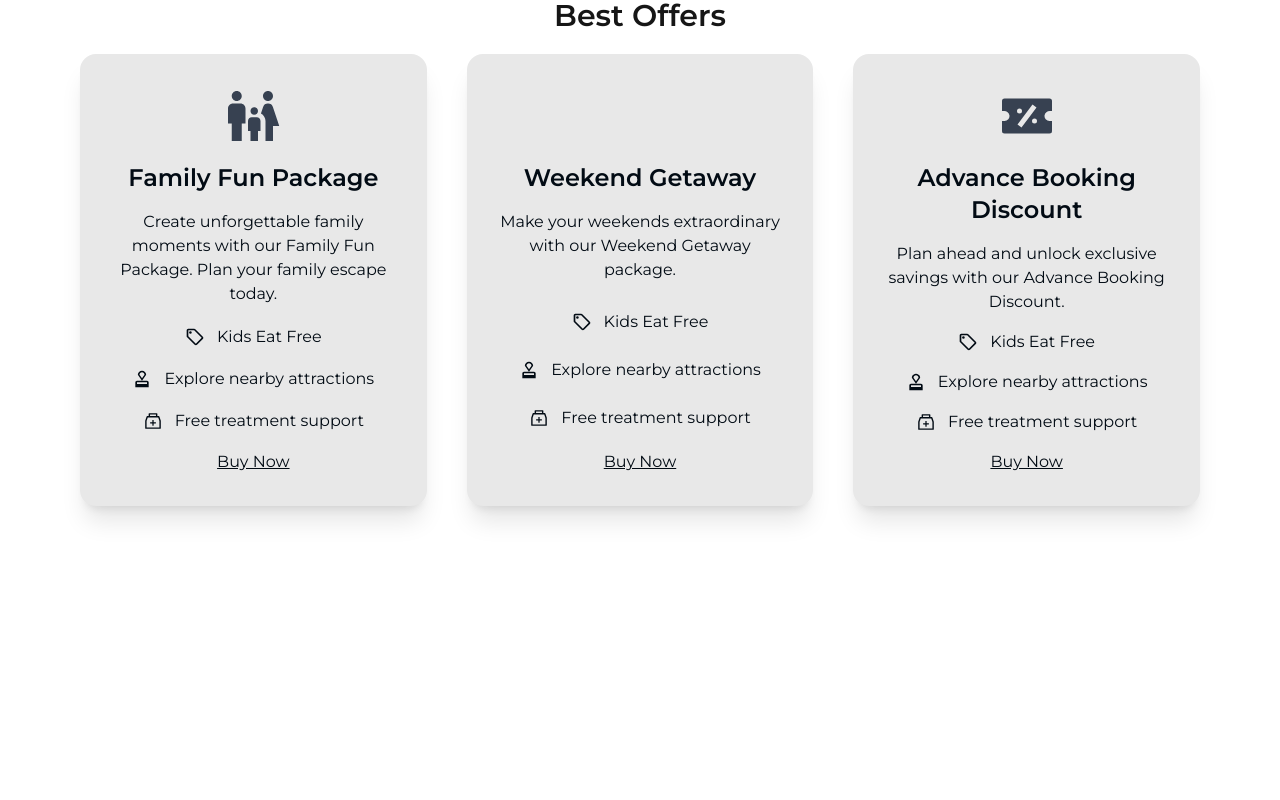
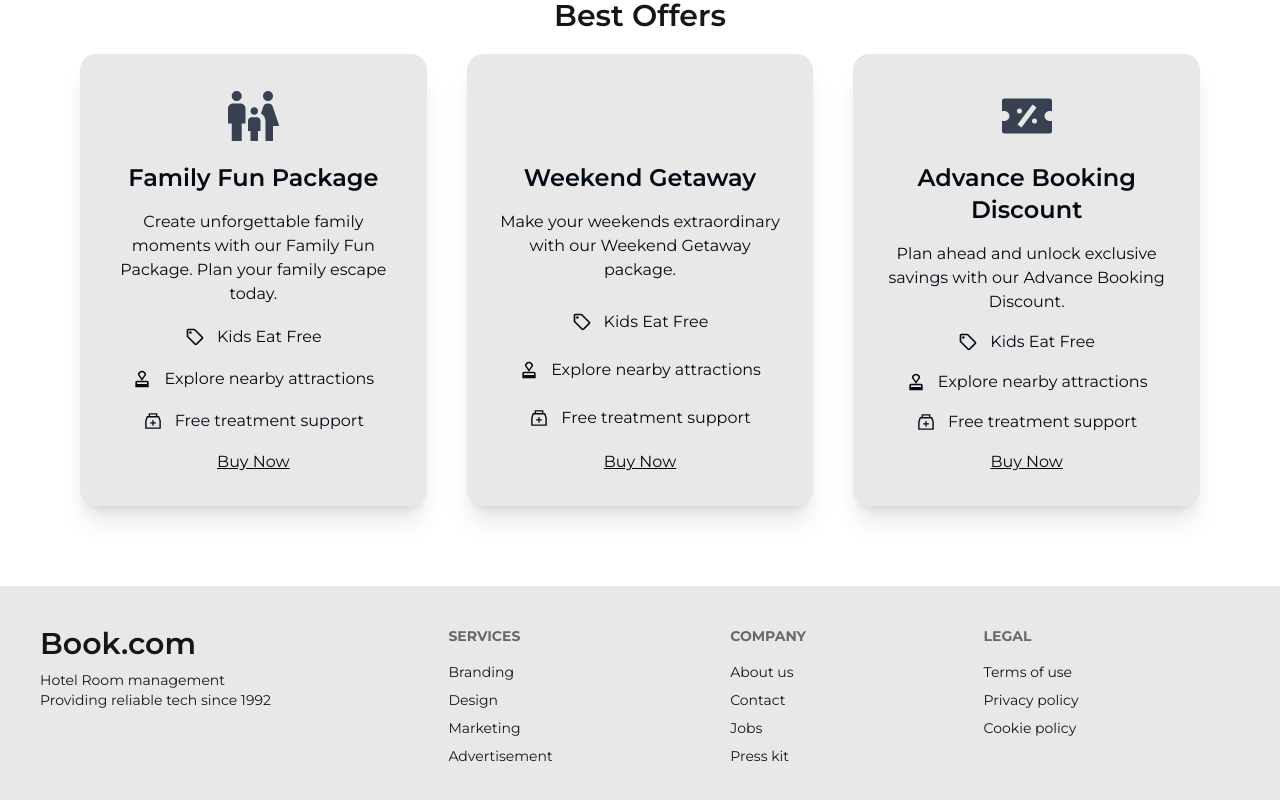
Before and after one commit to 78faysal/book.com-client, a React (Vite) app: page / in a window 1280 px wide. Shown: the part 2420-3220 px from the top of the page. Before the commit the page ends 3006 px from the top, so only its background shows below. Built offline with nearby package versions, Linux system fonts and the light colour scheme; no server answers; some icons are missing.

Commit message:
footer section added

```diff
--- a/src/components/Shared/Footer/Footer.jsx
+++ b/src/components/Shared/Footer/Footer.jsx
@@ -0,0 +1,35 @@
+
+const Footer = () => {
+    return (
+        <div>
+            <footer className="footer p-10 bg-base-200 text-base-content">
+                <aside>
+                    <h2 className="text-3xl font-semibold">Book.com</h2>
+                    <p>Hotel Room management<br />Providing reliable tech since 1992</p>
+                </aside>
+                <nav>
+                    <header className="footer-title">Services</header>
+                    <a className="link link-hover">Branding</a>
+                    <a className="link link-hover">Design</a>
+                    <a className="link link-hover">Marketing</a>
+                    <a className="link link-hover">Advertisement</a>
+                </nav>
+                <nav>
+                    <header className="footer-title">Company</header>
+                    <a className="link link-hover">About us</a>
+                    <a className="link link-hover">Contact</a>
+                    <a className="link link-hover">Jobs</a>
+                    <a className="link link-hover">Press kit</a>
+                </nav>
+                <nav>
+                    <header className="footer-title">Legal</header>
+                    <a className="link link-hover">Terms of use</a>
+                    <a className="link link-hover">Privacy policy</a>
+                    <a className="link link-hover">Cookie policy</a>
+                </nav>
+            </footer>
+        </div>
+    );
+};
+
+export default Footer;
--- a/src/layouts/MainLayout.jsx
+++ b/src/layouts/MainLayout.jsx
@@ -1,5 +1,6 @@
 import { Outlet } from "react-router-dom";
 import Navbar from "../components/Shared/Navbar/Navbar";
+import Footer from "../components/Shared/Footer/Footer";
 
 
 const MainLayout = () => {
@@ -9,6 +10,7 @@
             <div className="max-sm:px-5">
                 <Outlet />
             </div>
+            <Footer />
         </div>
     );
 };
```
